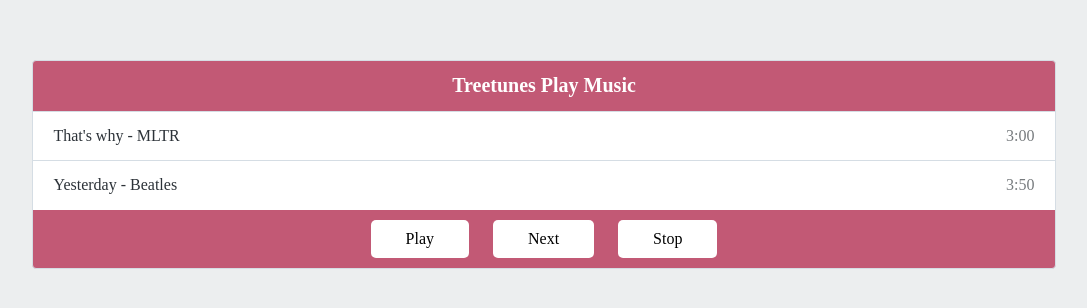
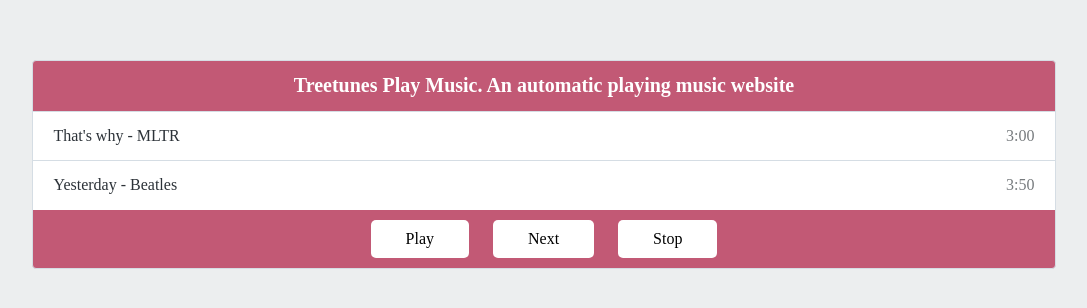
Before and after one commit to nickykiet83/pixeldust, a plain HTML site: page index.html in a window 1280 px wide. Shown: the whole page, without its empty margins (96-1183 px from the left). Drawn offline with nearby package versions, Linux system fonts and the light colour scheme.

Commit message:
Add sub title

```diff
--- a/index.html
+++ b/index.html
@@ -8,7 +8,7 @@
 <body>
 
     <div>
-        <h1>Treetunes Play Music</h1>
+        <h1>Treetunes Play Music. An automatic playing music website</h1>
 
         <ol id="playlist"></ol>
         <button id="play">Play</button>
```
